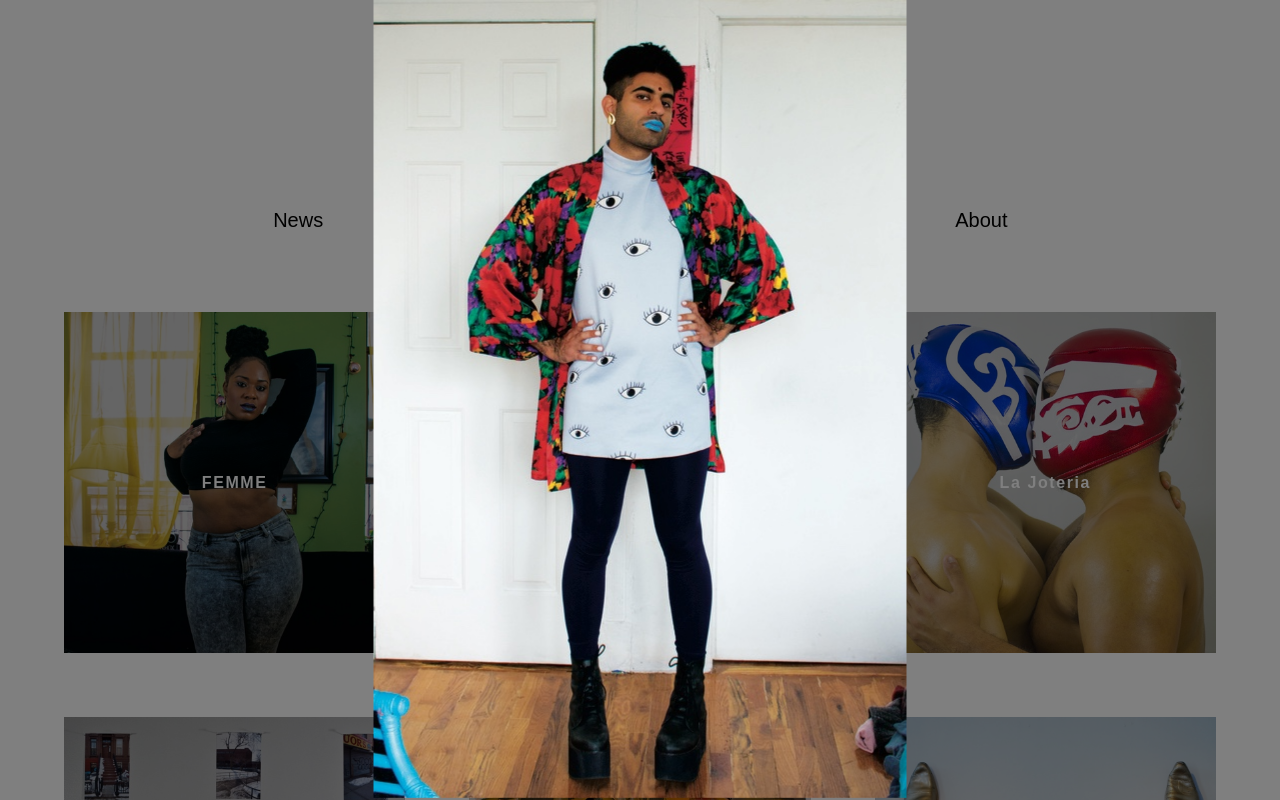
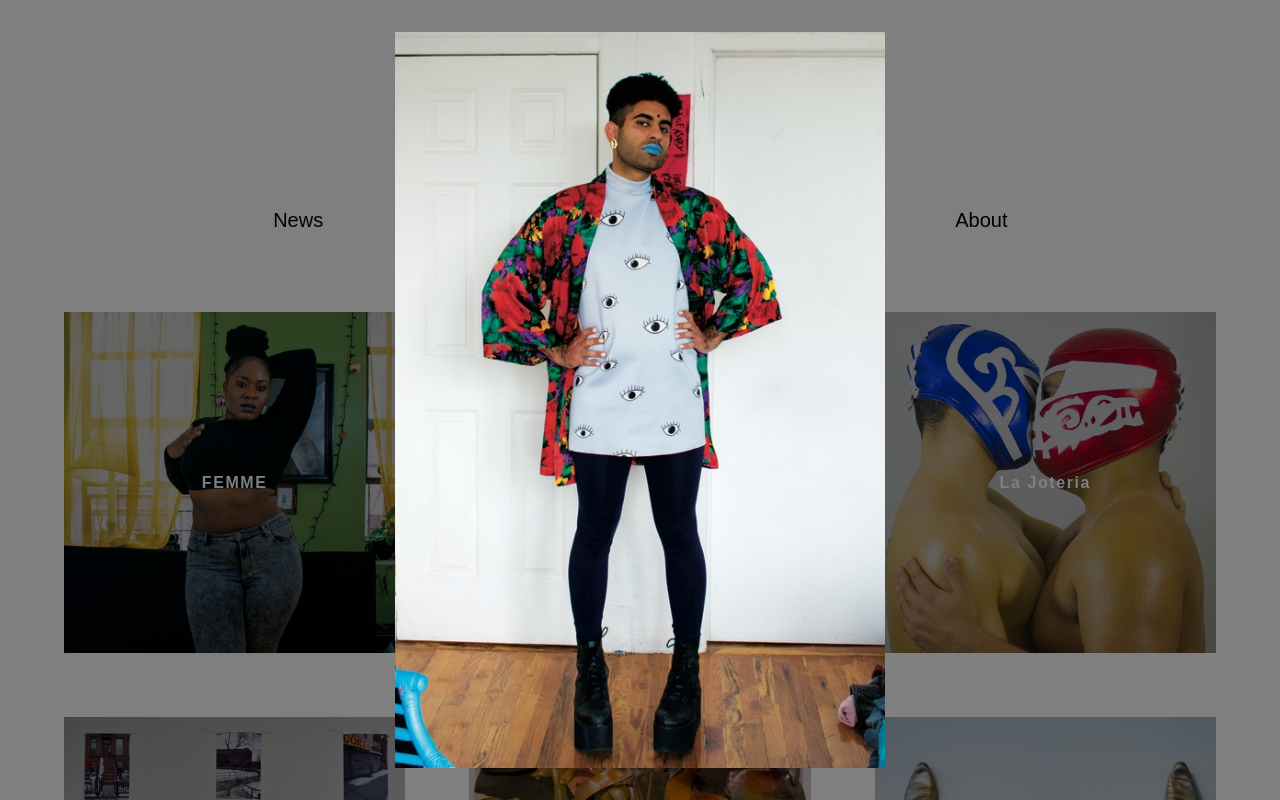
Before and after one commit to mcous/salmunoz-dot-com, a React app: page /work/1 in a window 1280 px wide. Shown: the top 800 px of the page. Built offline with nearby package versions, Linux system fonts and the light colour scheme; some packages are replaced by stand-ins of ours.

Commit message:
Add object contain CSS and make dev server 0.0.0.0

```diff
--- a/src/components/gallery-images.js
+++ b/src/components/gallery-images.js
@@ -5,8 +5,8 @@ import classNames from 'classnames'
 
 import Image from './image'
 
-const STYLE = 'list absolute absolute--center pl0 mv0 tc pe-none '
-const ITEM_STYLE_BASE = ''
+const STYLE = 'list w-100 h-100 pl0 mv0 tc pe-none '
+const ITEM_STYLE_BASE = 'w-100 h-100'
 
 export default function GalleryImages (props) {
   const {images} = props
--- a/src/components/image.js
+++ b/src/components/image.js
@@ -2,6 +2,8 @@
 import React from 'react'
 import PropTypes from 'prop-types'
 import createReactClass from 'create-react-class'
+
+const STYLE = 'mxh-100 w-100 h-100 obj-contain'
 
 const isLoadedBySrc = {}
 
@@ -16,12 +18,12 @@ export default createReactClass({
 
     if (isLoaded || isCurrent) {
       return (
-        <img src={src} />
+        <img src={src} className={STYLE} />
       )
     }
 
     return (
-      <div />
+      <div className={STYLE} />
     )
   }
 })
--- a/src/index.css
+++ b/src/index.css
@@ -7,3 +7,8 @@
   left: 50%;
   transform: translate(-50%,-50%);
 }
+
+.mxh-100 { max-height: 100%; }
+
+.obj-contain { object-fit: contain; }
+.obj-center { object-position: 50% 50%; }
--- a/webpack.config.js
+++ b/webpack.config.js
@@ -18,6 +18,7 @@ const OUTPUT_DIR = path.join(__dirname, 'dist')
 const CONTENT_DIR = path.join(__dirname, 'public')
 
 const DEV = process.env.NODE_ENV !== 'production'
+const DEV_HOST = '0.0.0.0'
 const DEV_PORT = 8080
 
 const config = module.exports = {
@@ -55,6 +56,7 @@ const config = module.exports = {
   devtool: 'source-map',
 
   devServer: {
+    host: DEV_HOST,
     port: DEV_PORT,
     contentBase: CONTENT_DIR,
     compress: true,
```
